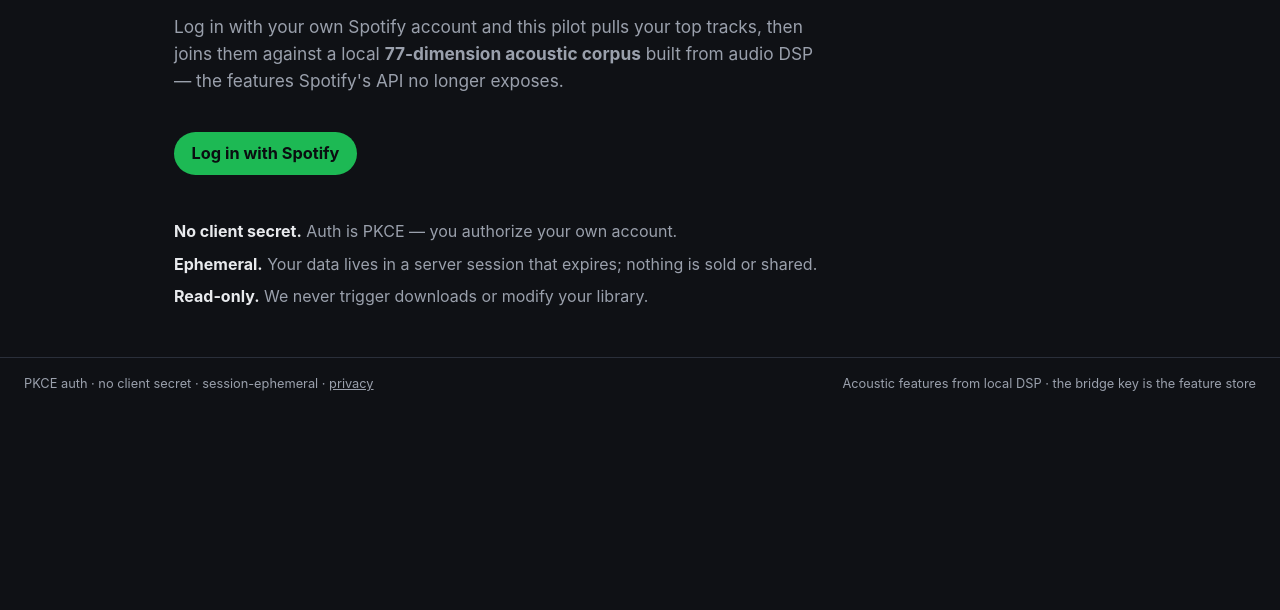
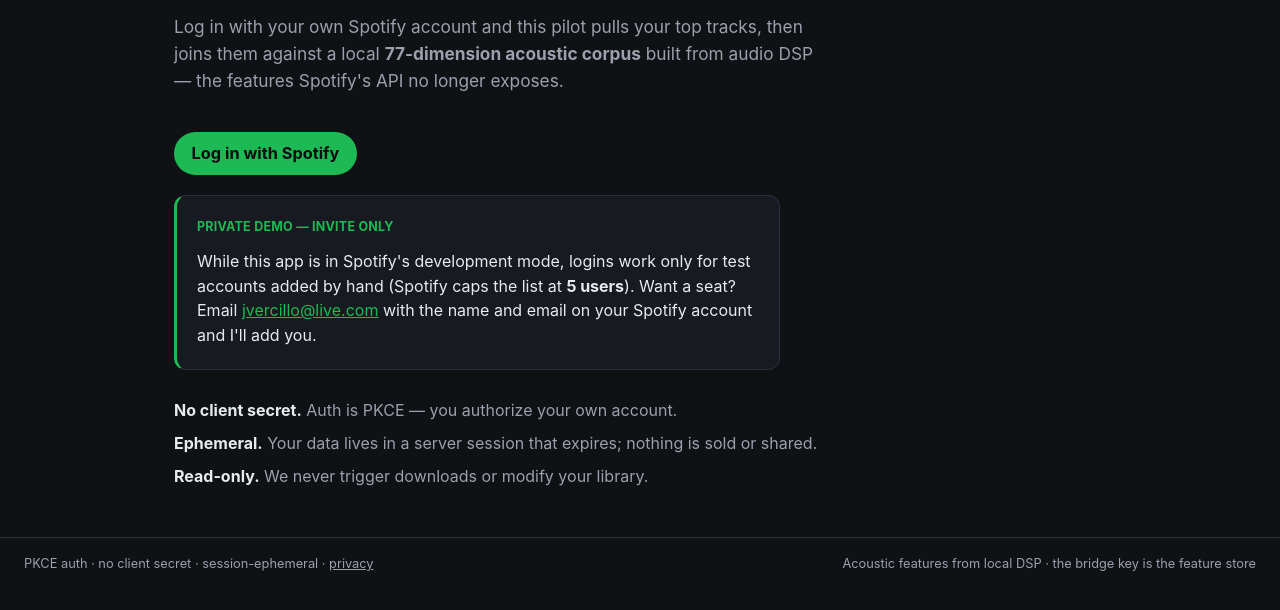
Before and after one commit to JordanVercillo/audio-agentic-pipeline, a FastAPI app: page / in a window 1280 px wide. Shown: the part 157-767 px from the top of the page. Run offline with FastAPI, Linux system fonts and the light colour scheme; parts of the project's set-up code (start-up, migrations or seed data) failed here and were passed over.

Commit message:
Landing + error pages: invite-only demo notice with contact email
Spotify dev mode only admits hand-added test accounts (the dashboard caps
the list at 5 users — tightened from the old 25), so cold visitors hit a
dead end at the authorize page with no explanation. The landing page now
says so up front, and both it and the error page point at
jvercillo@live.com (mailto with prefilled subject) to request a seat.
Card shows only to logged-out visitors.

Verified on the live origin and through the public edge — note Cloudflare's
email-obfuscation rewrites the address in the served HTML (anti-scraper,
decoded by the browser), so don't grep the public page for the raw address.
3 route assertions added -> 267 green.

Co-Authored-By: Claude Fable 5 <noreply@anthropic.com>

```diff
--- a/src/webapp/static/style.css
+++ b/src/webapp/static/style.css
@@ -77,6 +77,8 @@ main { max-width: 980px; margin: 0 auto; padding: 2rem 1.5rem 3rem; }
 .cards .insight { margin-bottom: 0; }
 .insight.drift { border-left-color: #7aa2ff; }
 .insight.drift .insight-badge { color: #7aa2ff; }
+.invite { max-width: 60ch; }
+.invite a { color: var(--spotify); text-decoration: underline; }
 .section { font-size: .9rem; color: var(--muted); text-transform: uppercase; letter-spacing: .04em; margin: 1.75rem 0 .75rem; }
 
 .artists { display: grid; grid-template-columns: repeat(auto-fill, minmax(190px, 1fr)); gap: .6rem; }
--- a/src/webapp/templates/error.html
+++ b/src/webapp/templates/error.html
@@ -3,6 +3,10 @@
 <section class="hero">
   <h1>Something went sideways</h1>
   <p class="lede">{{ detail }}</p>
+  <p class="muted invite">Trying to log in but not on the invite list yet? The demo
+    is capped at 5 Spotify test accounts — email
+    <a href="mailto:jvercillo@live.com?subject=Vercillo%20Analytics%20demo%20invite">jvercillo@live.com</a>
+    for a seat.</p>
   <a class="btn" href="/">Back to start</a>
 </section>
 {% endblock %}
--- a/src/webapp/templates/index.html
+++ b/src/webapp/templates/index.html
@@ -11,6 +11,16 @@
     <a class="btn" href="/dashboard">Open your dashboard →</a>
   {% else %}
     <a class="btn" href="/login">Log in with Spotify</a>
+    <div class="insight invite">
+      <span class="insight-badge">Private demo — invite only</span>
+      <p>
+        While this app is in Spotify's development mode, logins work only for
+        test accounts added by hand (Spotify caps the list at
+        <strong>5 users</strong>). Want a seat? Email
+        <a href="mailto:jvercillo@live.com?subject=Vercillo%20Analytics%20demo%20invite">jvercillo@live.com</a>
+        with the name and email on your Spotify account and I'll add you.
+      </p>
+    </div>
   {% endif %}
   <ul class="assurances">
     <li><strong>No client secret.</strong> Auth is PKCE — you authorize your own account.</li>
```
Also changed, not shown: src/webapp/test_webapp.py (+10 -0 lines).
